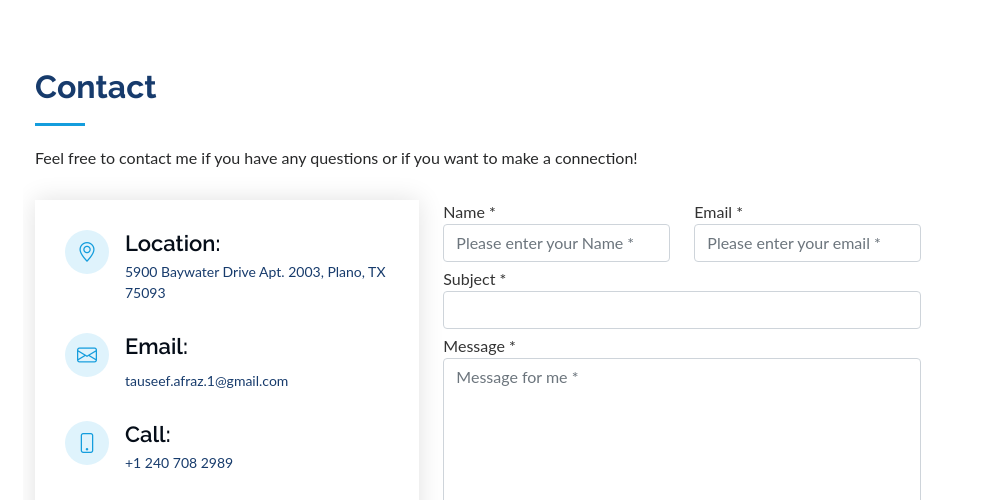
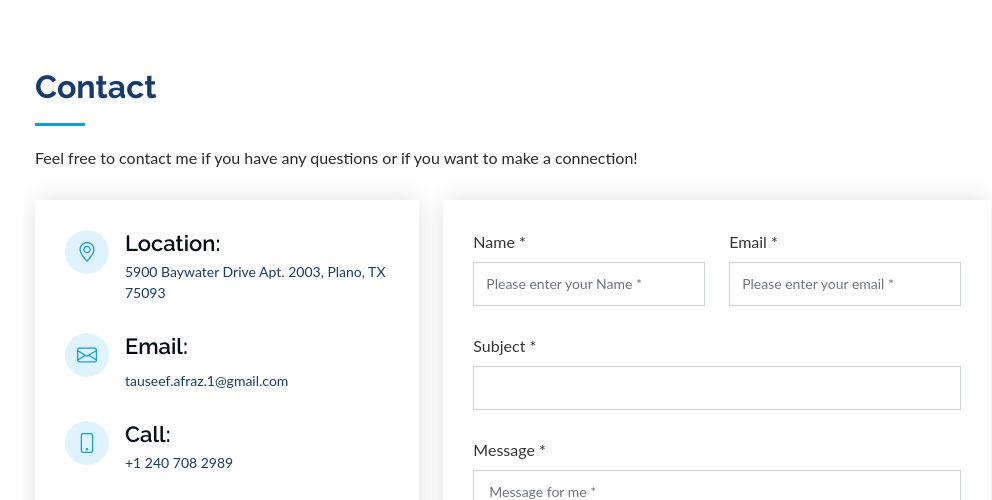
Before and after one commit to TFM110/TFM110.github.io, a PHP site: page / in a window 1280 px wide. Shown: the part 2672-3172 px from the top of the page, without its empty margins (277-1269 px from the left). Run offline with PHP 8.4, Linux system fonts and the light colour scheme; some libraries are stand-ins or nearby versions.

Commit message:
fixing format

```diff
--- a/assets/css/style.css
+++ b/assets/css/style.css
@@ -880,6 +880,102 @@ section {
   color: #fff;
 }
 
+.contact .email-form {
+  width: 100%;
+  padding: 30px;
+  background: #fff;
+  box-shadow: 0 0 24px 0 rgba(0, 0, 0, 0.12);
+}
+
+.contact .email-form .form-group {
+  padding-bottom: 8px;
+}
+
+.contact .email-form .validate {
+  display: none;
+  color: red;
+  margin: 0 0 15px 0;
+  font-weight: 400;
+  font-size: 13px;
+}
+
+.contact .email-form .error-message {
+  display: none;
+  color: #fff;
+  background: #ed3c0d;
+  text-align: left;
+  padding: 15px;
+  font-weight: 600;
+}
+
+.contact .email-form .error-message br + br {
+  margin-top: 25px;
+}
+
+.contact .email-form .sent-message {
+  display: none;
+  color: #fff;
+  background: #18d26e;
+  text-align: center;
+  padding: 15px;
+  font-weight: 600;
+}
+
+.contact .email-form .loading {
+  display: none;
+  background: #fff;
+  text-align: center;
+  padding: 15px;
+}
+
+.contact .email-form .loading:before {
+  content: "";
+  display: inline-block;
+  border-radius: 50%;
+  width: 24px;
+  height: 24px;
+  margin: 0 10px -6px 0;
+  border: 3px solid #18d26e;
+  border-top-color: #eee;
+  -webkit-animation: animate-loading 1s linear infinite;
+  animation: animate-loading 1s linear infinite;
+}
+
+.contact .email-form .form-group {
+  margin-bottom: 15px;
+}
+
+.contact .email-form label {
+  padding-bottom: 8px;
+}
+
+.contact .email-form input, .contact .email-form textarea {
+  border-radius: 0;
+  box-shadow: none;
+  font-size: 14px;
+}
+
+.contact .email-form input {
+  height: 44px;
+}
+
+.contact .email-form textarea {
+  padding: 10px 15px;
+}
+
+.contact .email-form button[type="submit"] {
+  background: #149ddd;
+  border: 0;
+  padding: 10px 24px;
+  color: #fff;
+  transition: 0.4s;
+  border-radius: 4px;
+}
+
+.contact .email-form button[type="submit"]:hover {
+  background: #37b3ed;
+}
+
 body, .form-control {
   font-family: 'Lato', sans-serif;
 }
--- a/index.html
+++ b/index.html
@@ -609,7 +609,7 @@
           </div>
 
           <div class="col-lg-7 mt-5 mt-lg-0 d-flex align-items-stretch">
-            <form id="fs-frm" name="simple-contact-form" accept-charset="utf-8"  action="https://formspree.io/f/mknkzlqw" method="POST">
+            <form id="fs-frm" name="simple-contact-form" accept-charset="utf-8" action="https://formspree.io/f/mknkzlqw" method="POST" class="email-form">
               <div class="row">
                 <div class="col-lg-6">
                     <div class="form-group">
@@ -679,7 +679,7 @@
   <script src="assets/vendor/bootstrap/js/bootstrap.bundle.min.js"></script>
   <script src="assets/vendor/glightbox/js/glightbox.min.js"></script>
   <script src="assets/vendor/isotope-layout/isotope.pkgd.min.js"></script>
-  <script src="assets/vendor/php-email-form/validate.js"></script>
+  <script src="assets/vendor/email-form/validate.js"></script>
   <script src="assets/vendor/purecounter/purecounter.js"></script>
   <script src="assets/vendor/swiper/swiper-bundle.min.js"></script>
   <script src="assets/vendor/typed.js/typed.min.js"></script>
```
